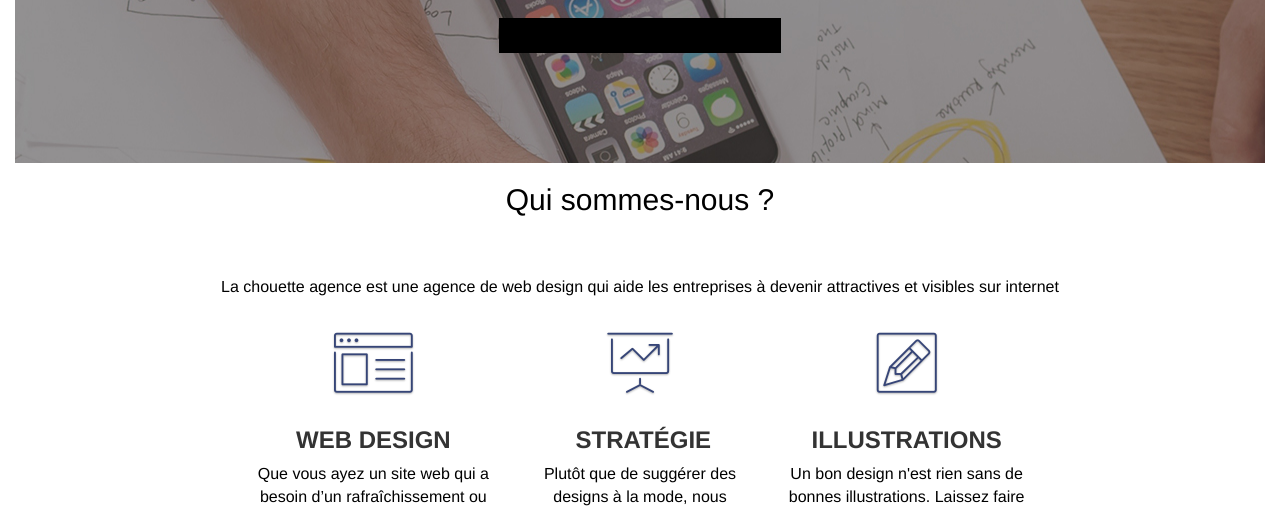
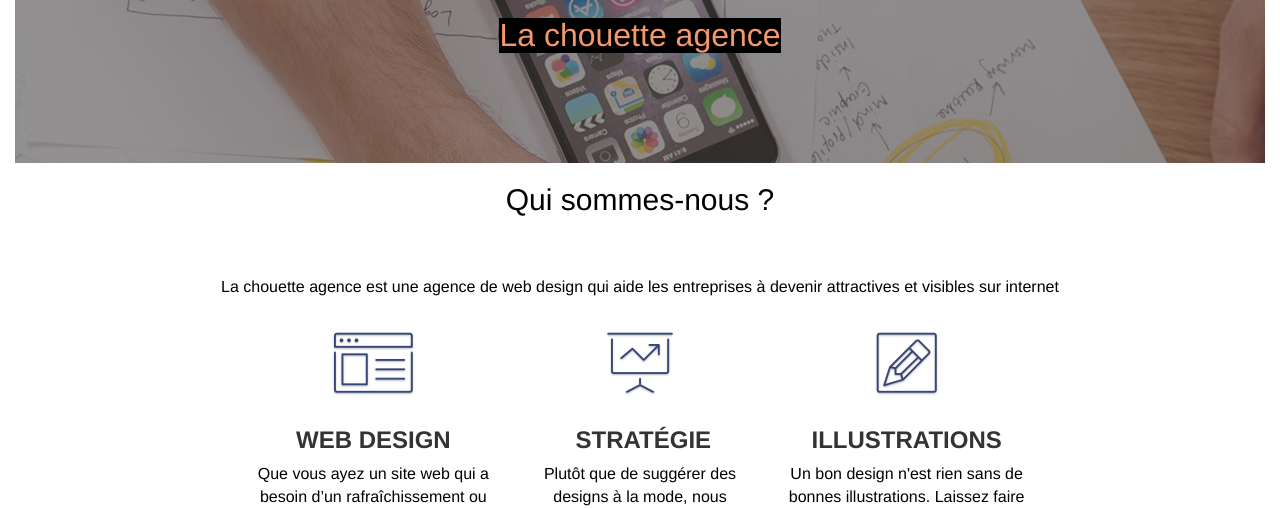
Before and after one commit to RayanBenGitHub/La-Chouette-Agence---version-optimisee, a website: page index.html in a window 1280 px wide. Shown: the part 291-800 px from the top of the page. Drawn offline with Linux system fonts and the light colour scheme.

Commit message:
h1 color

```diff
--- a/index.html
+++ b/index.html
@@ -46,7 +46,7 @@
 					<div class="col-sm-12">
 						<img src="img/logo.png" class="center-block image-resize-mode" width="100"
 							alt="La chouette agence, agence web paris, création logo paris" />
-						<h1 class="text-center hero-bloc-text tc-white index-h1">
+						<h1 class="text-center hero-bloc-text index-h1">
 							La chouette agence
 						</h1>
 
--- a/style.css
+++ b/style.css
@@ -694,11 +694,6 @@ h3 {
     box-shadow: 0px 0px 0px #000000;
 }
 
-h1 {
-    color: #333333!important;
-    background-color: #e8e8e82e;
-}
-
 h4 {
     color: #333333!important;
 }
@@ -1030,3 +1025,7 @@ textarea {
     color: #f3976c;
     background-color: black;
 }
+.contact-h1 {
+    color: #333333!important;
+    background-color: #000000b0;
+}
```
